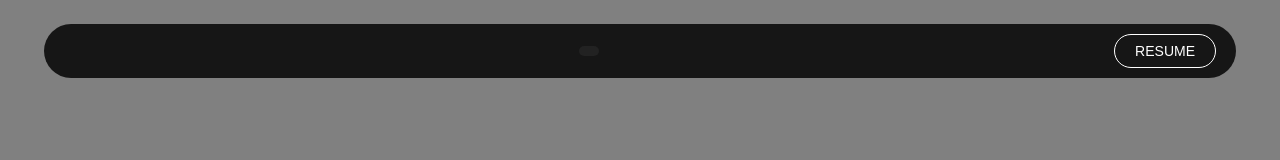
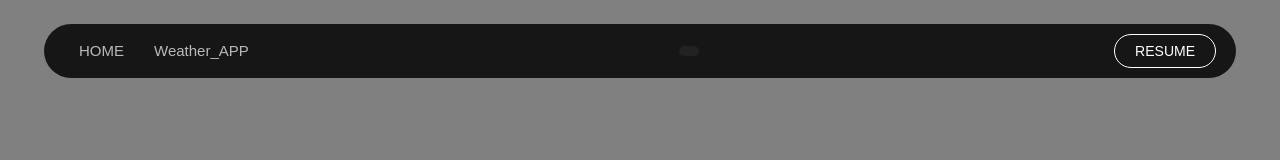
Before and after one commit to logithaadithya-s/Mini_Projects, a plain HTML site: page index.html in a window 1280 px wide. Drawn offline with Linux system fonts and the light colour scheme.

Commit message:
adding hyper link

```diff
--- a/index.html
+++ b/index.html
@@ -13,9 +13,9 @@
                 <i class="fas fa-bars"></i>
             </div>
             <ul class="nav-links">
-                <!-- <li><a href="index.html">HOME</a></li>
-                <li><a href="#">SCOPE</a></li>
-                <li><a href="#">SCORE</a></li>
+                <li><a href="index.html">HOME</a></li>
+                <li><a href="./weather_app/weather.html">Weather_APP</a></li>
+                <!-- <li><a href="#">SCORE</a></li>
                 <li><a href="#">SELECT</a></li>
                 <li><a href="#">SENSE</a></li>
                 <li><a href="#">OTHER</a></li> -->
```
